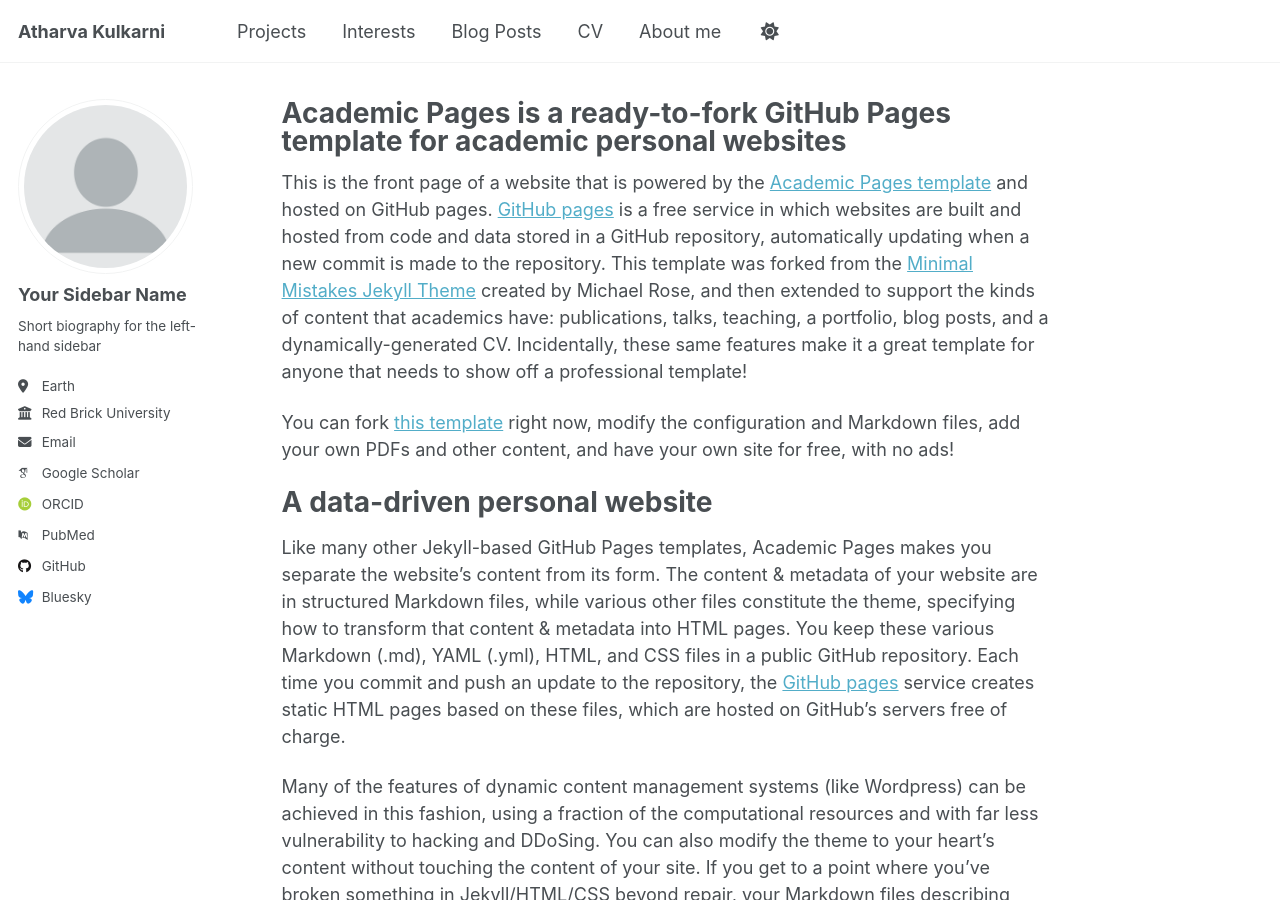
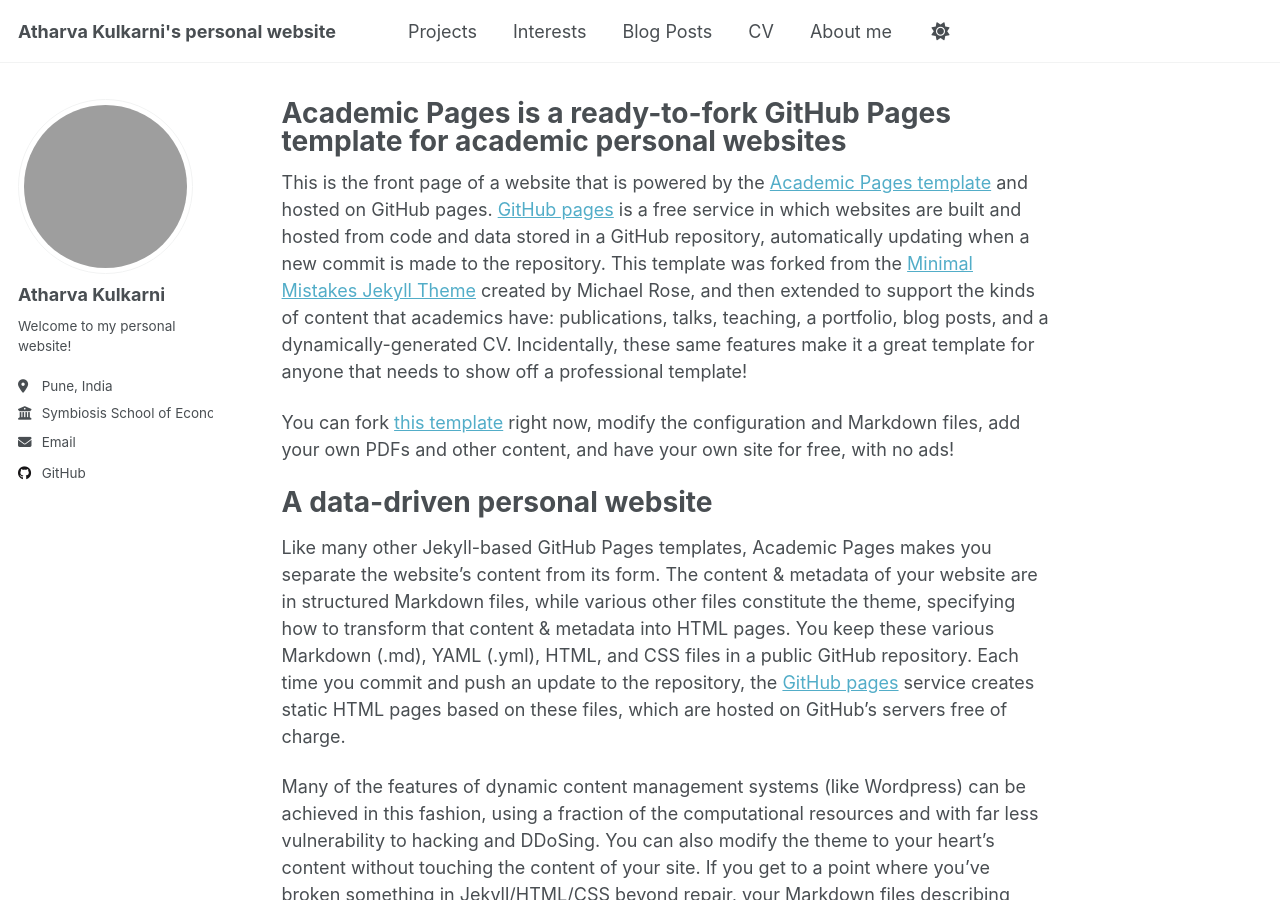
Before and after one commit to atharvacoolkarni/atharvacoolkarni.github.io, a Jekyll site: the page built from _pages/about.md, in a window 1280 px wide and 900 px high. Built offline with Jekyll 4.4.1, drawn with Linux system fonts in a browser that asks for light colours; some web fonts are replaced; a script that is not in the unit is left out; grey boxes are pictures that could not be loaded.

Commit message:
Updated personal info

```diff
--- a/_config.yml
+++ b/_config.yml
@@ -9,7 +9,7 @@
 # Basic Site Settings
 locale                   : "en-US"
 site_theme               : "default"
-title                    : "Atharva Kulkarni"
+title                    : "Atharva Kulkarni's personal website"
 title_separator          : "-"
 name                     : &name "Your Name"
 description              : &description "personal description"
@@ -22,24 +22,24 @@
 #               Additional customization can be done by editing /_includes/author-profile.html
 author:
   # Biographic information
-  avatar           : "profile.png"
-  name             : "Your Sidebar Name"
+  avatar           : "https://avatars.githubusercontent.com/u/106998846?v=4"
+  name             : "Atharva Kulkarni"
   pronouns         : # example: "she/her"
-  bio              : "Short biography for the left-hand sidebar"
-  location         : "Earth"
-  employer         : "Red Brick University"
+  bio              : "Welcome to my personal website!"
+  location         : "Pune, India"
+  employer         : "Symbiosis School of Economics"
   uri              : # URL
-  email            : "none@example.org"
+  email            : "atharva,kulkarni.2024@sse.ac.in"
 
   # Academic websites
   academia         : # URL
-  arxiv            : # URL - Update with the correct link to your profile
-  googlescholar    : "https://scholar.google.com/citations?user=PS_CX0AAAAAJ"
+  arxiv            : # URL
+  googlescholar    : # URL
   inspire-hep      : # URL
   impactstory      : # URL
-  orcid            : "http://orcid.org/yourorcidurl"
+  orcid            : # URL
   semantic         : # URL
-  pubmed           : "https://www.ncbi.nlm.nih.gov/pubmed/?term=john+snow"
+  pubmed           : # URL
   researchgate     : # URL
   scopus           : # URL
 
@@ -47,13 +47,13 @@
   bitbucket        : # Username - Update with your username on the site
   codepen          : # Username
   dribbble         : # Username
-  github           : "academicpages"
+  github           : "https://github.com/atharvacoolkarni"
   kaggle           : # Username
   stackoverflow    : # User number or user number and name (i.e., use "1" or "1/jeff-atwood")
 
   # Social media
   artstation       : # Username
-  bluesky          : "bsky.app" # Replace this with you Bluesky username
+  bluesky          : # Username
   facebook         : # Username
   flickr           : # Username
   foursquare       : # Username
```
